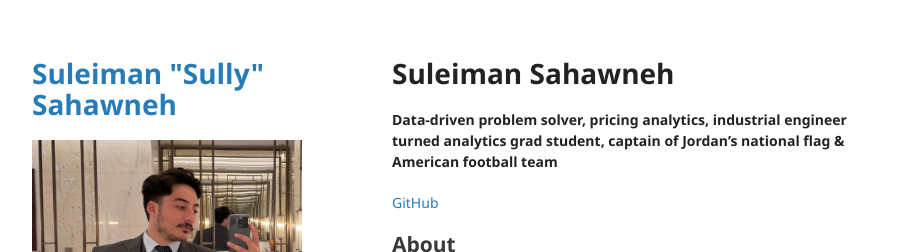
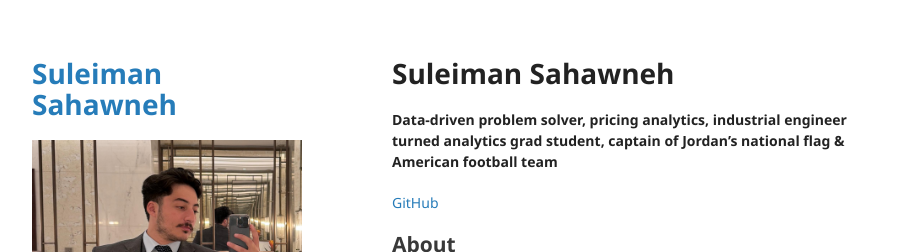
Before and after one commit to suleimansahawneh2/practice-portfolio, a Jekyll site: the page built from index.md, in a window 1280 px wide. Shown: the top 252 px of the page, without its empty margins (178-1098 px from the left). Built offline with Jekyll 4.4.1, drawn with Linux system fonts in a browser that asks for light colours; our own code applies the rules of GitHub Pages for plain Markdown files.

Commit message:
Update site title

```diff
--- a/_config.yml
+++ b/_config.yml
@@ -1,4 +1,4 @@
-title: Suleiman "Sully" Sahawneh
+title: Suleiman Sahawneh
 logo: /assets/img/logo.png
 description: Pricing analyst and incoming MS Business Analytics student at Cal State San Marcos.
 show_downloads: false
```
